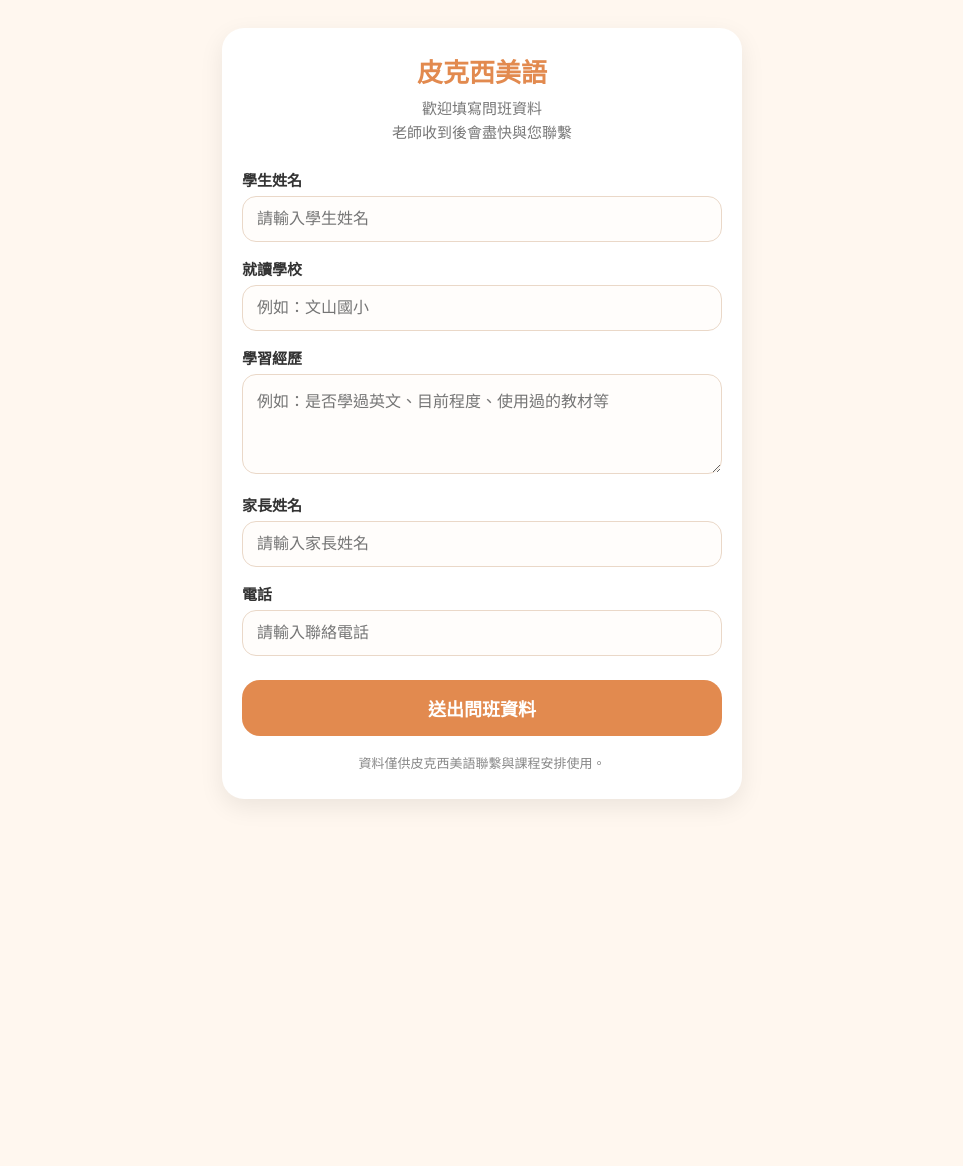
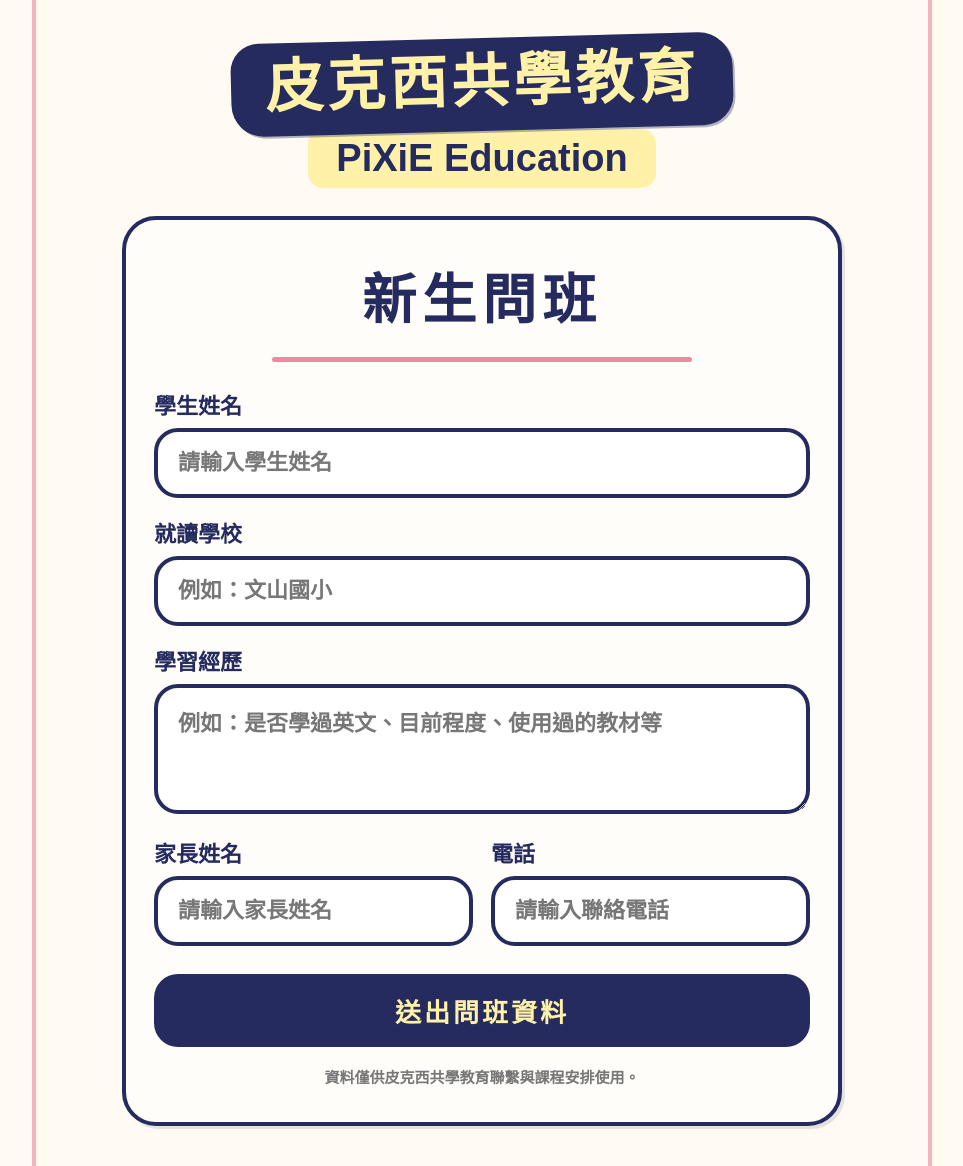
Before and after one commit to hitochan0722/pixie-line-webhook, a Flask app: page /parent/new-student in a window 1280 px wide. Shown: the whole page, without its empty margins (158-1121 px from the left). Before the commit the page ends 802 px from the top, so only its background shows below. Run offline with Flask 3, Linux system fonts and the light colour scheme.

Commit message:
Update new-student.html

```diff
--- a/templates/new-student.html
+++ b/templates/new-student.html
@@ -3,108 +3,166 @@
 <head>
 <meta charset="UTF-8" />
 <meta name="viewport" content="width=device-width, initial-scale=1.0" />
-  <title>皮克西美語｜問班資料填寫</title>
+<title>皮克西共學教育｜新生問班</title>
 <style>
-    body {
-      margin: 0;
-      font-family: "Noto Sans TC", "Microsoft JhengHei", Arial, sans-serif;
-      background: #fff7ef;
-      color: #333;
+:root{
+  --navy:#252b5f;
+  --cream:#fffaf2;
+  --yellow:#fff2a8;
+  --pink:#f08a9c;
+  --pink2:#f6b4bf;
+  --text:#252b5f;
 }
-
-    .container {
-      max-width: 520px;
-      margin: 0 auto;
-      padding: 28px 18px 40px;
+*{box-sizing:border-box}
+body{
+  margin:0;
+  background:var(--cream);
+  color:var(--text);
+  font-family:"Microsoft JhengHei","Noto Sans TC",Arial,sans-serif;
 }
-
-    .card {
-      background: #ffffff;
-      border-radius: 22px;
-      padding: 24px 20px;
-      box-shadow: 0 8px 24px rgba(0,0,0,0.08);
+.page{
+  min-height:100vh;
+  max-width:900px;
+  margin:0 auto;
+  padding:24px 18px 40px;
+  border-left:4px solid var(--pink2);
+  border-right:4px solid var(--pink2);
 }
-
-    h1 {
-      text-align: center;
-      font-size: 26px;
-      margin: 0 0 8px;
-      color: #e28a4f;
+.brand{
+  text-align:center;
+  margin:14px 0 28px;
 }
-
-    .subtitle {
-      text-align: center;
-      font-size: 15px;
-      color: #777;
-      margin-bottom: 24px;
-      line-height: 1.6;
+.brand-title-wrap{
+  display:inline-block;
+  background:var(--navy);
+  padding:13px 34px 17px;
+  border-radius:28px 34px 30px 32px;
+  transform:rotate(-1.5deg);
+  box-shadow:2px 2px 0 rgba(37,43,95,.35);
 }
-
-    label {
-      display: block;
-      font-weight: 700;
-      margin: 16px 0 6px;
-      font-size: 15px;
+.brand-title{
+  color:var(--yellow);
+  font-size:clamp(34px,8vw,58px);
+  font-weight:900;
+  letter-spacing:4px;
+  line-height:1.08;
 }
-
-    input, textarea {
-      width: 100%;
-      box-sizing: border-box;
-      border: 1.5px solid #ead8c8;
-      border-radius: 14px;
-      padding: 13px 14px;
-      font-size: 16px;
-      outline: none;
-      background: #fffdfb;
+.brand-sub{
+  display:inline-block;
+  margin-top:-2px;
+  background:var(--yellow);
+  color:var(--navy);
+  padding:8px 28px;
+  border-radius:15px;
+  font-size:clamp(24px,5vw,38px);
+  font-weight:900;
 }
-
-    input:focus, textarea:focus {
-      border-color: #e28a4f;
-      background: #fffaf4;
+.card{
+  background:#fffdfa;
+  border:4px solid var(--navy);
+  border-radius:34px;
+  max-width:720px;
+  margin:0 auto;
+  padding:36px 28px 32px;
+  box-shadow:3px 3px 0 rgba(37,43,95,.12);
 }
-
-    textarea {
-      min-height: 100px;
-      resize: vertical;
+h1{
+  text-align:center;
+  color:var(--navy);
+  font-size:clamp(36px,7vw,54px);
+  letter-spacing:6px;
+  margin:0;
+  font-weight:900;
 }
-
-    button {
-      width: 100%;
-      margin-top: 24px;
-      padding: 15px;
-      border: none;
-      border-radius: 18px;
-      background: #e28a4f;
-      color: white;
-      font-size: 18px;
-      font-weight: 700;
-      cursor: pointer;
+.title-line{
+  width:70%;
+  max-width:420px;
+  height:5px;
+  background:var(--pink);
+  border-radius:999px;
+  margin:22px auto 26px;
 }
-
-    button:active {
-      transform: scale(0.98);
+label{
+  display:block;
+  color:var(--navy);
+  font-size:22px;
+  font-weight:900;
+  margin:18px 0 8px;
 }
-
-    .note {
-      margin-top: 18px;
-      font-size: 13px;
-      line-height: 1.6;
-      color: #888;
-      text-align: center;
+input, textarea, select{
+  width:100%;
+  border:4px solid var(--navy);
+  border-radius:24px;
+  padding:18px 20px;
+  font-size:22px;
+  font-weight:800;
+  color:#333;
+  background:white;
+  outline:none;
+}
+input::placeholder,
+textarea::placeholder{
+  color:#777;
+}
+textarea{
+  min-height:130px;
+  resize:vertical;
+  line-height:1.6;
+}
+.row{
+  display:grid;
+  grid-template-columns:1fr 1fr;
+  gap:18px;
+}
+button{
+  width:100%;
+  margin-top:28px;
+  padding:18px;
+  border:0;
+  border-radius:24px;
+  background:var(--navy);
+  color:var(--yellow);
+  font-size:26px;
+  font-weight:900;
+  letter-spacing:3px;
+  cursor:pointer;
+}
+button:active{
+  transform:scale(.98);
+}
+.note{
+  text-align:center;
+  color:#777;
+  font-size:15px;
+  line-height:1.7;
+  margin-top:18px;
+  font-weight:700;
+}
+@media(max-width:700px){
+  .page{padding:18px 14px 34px;}
+  .card{padding:30px 24px;}
+  .row{grid-template-columns:1fr;}
+  input,textarea,select{font-size:20px;}
 }
 </style>
 </head>
 
 <body>
-  <div class="container">
-    <div class="card">
-      <h1>皮克西美語</h1>
-      <div class="subtitle">
-        歡迎填寫問班資料<br>
-        老師收到後會盡快與您聯繫
+<div class="page">
+
+  <div class="brand">
+    <div class="brand-title-wrap">
+      <div class="brand-title">皮克西共學教育</div>
+    </div><br>
+    <div class="brand-sub">PiXiE Education</div>
   </div>
 
+  <div class="card">
+    <h1>新生問班</h1>
+    <div class="title-line"></div>
+
     <form method="POST" action="/parent/new-student-submit">
+
       <label>學生姓名</label>
       <input type="text" name="student_name" placeholder="請輸入學生姓名" required>
 
@@ -114,19 +172,26 @@
       <label>學習經歷</label>
       <textarea name="learning_experience" placeholder="例如：是否學過英文、目前程度、使用過的教材等"></textarea>
 
+      <div class="row">
+        <div>
           <label>家長姓名</label>
           <input type="text" name="parent_name" placeholder="請輸入家長姓名" required>
+        </div>
 
+        <div>
           <label>電話</label>
           <input type="tel" name="phone" placeholder="請輸入聯絡電話" required>
+        </div>
+      </div>
 
       <button type="submit">送出問班資料</button>
     </form>
 
     <div class="note">
-        資料僅供皮克西美語聯繫與課程安排使用。
+      資料僅供皮克西共學教育聯繫與課程安排使用。
     </div>
   </div>
+
 </div>
 </body>
 </html>
```
Lines whose indentation alone changed are shown as unchanged.
